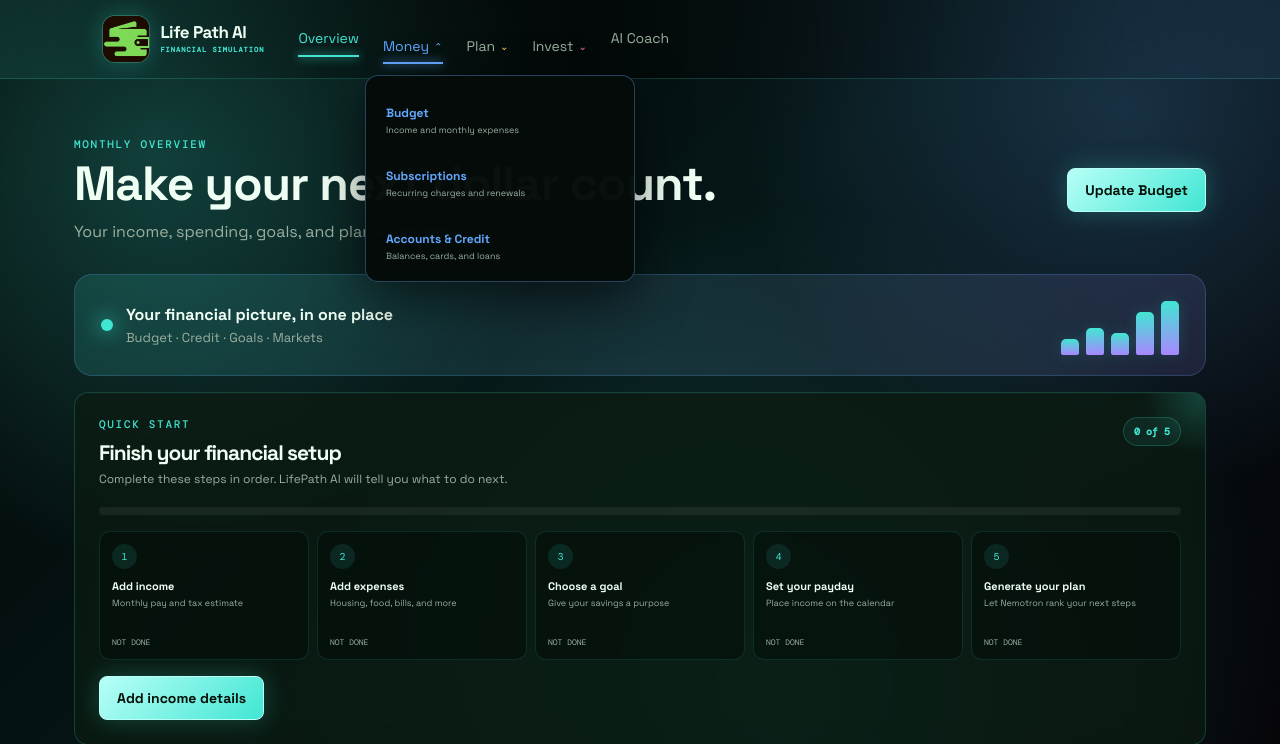
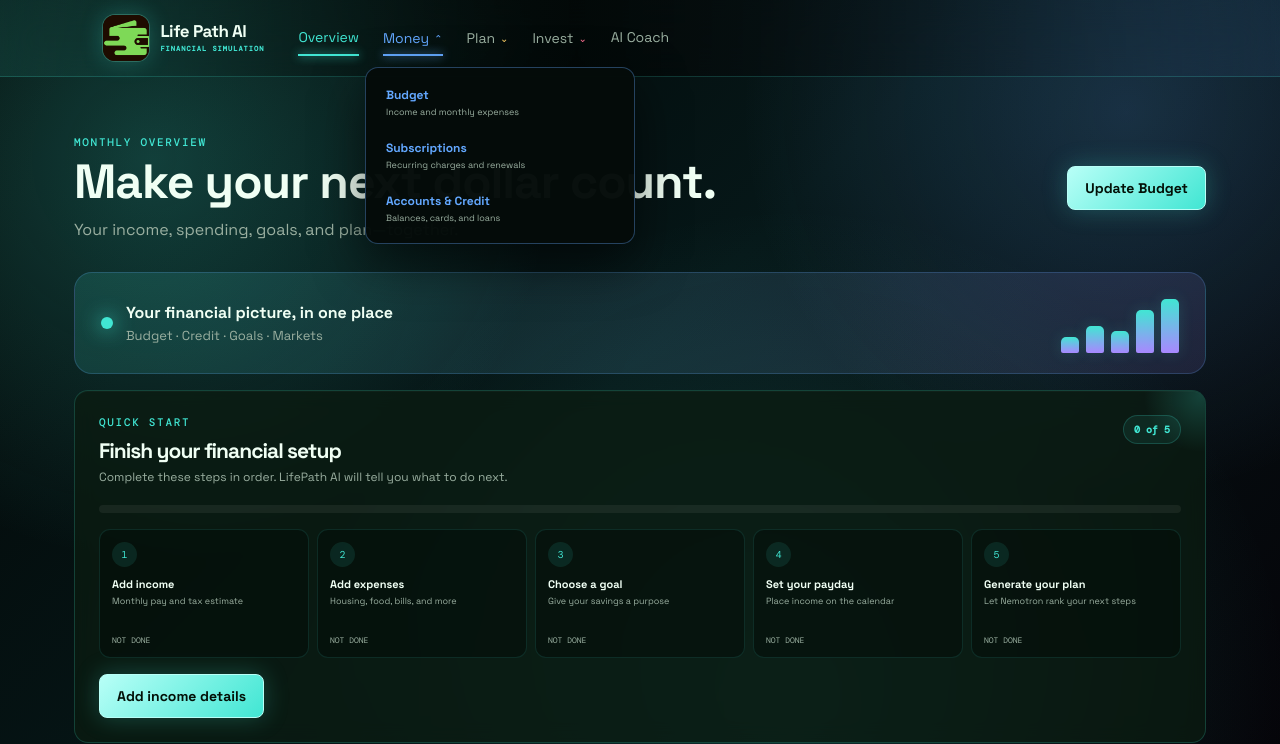
Before and after one commit to Rygar7/Table4, a FastAPI app: page / in a window 1280 px wide, after a click that opens the changed part. Shown: the top 744 px of the page. Run offline with FastAPI, Linux system fonts and the light colour scheme.

Commit message:
Align grouped navigation items

```diff
--- a/static/style.css
+++ b/static/style.css
@@ -1424,7 +1424,7 @@ main::before {
 .nav-plan { --tab-color: #ffd166; }
 .nav-invest { --tab-color: #ff6f91; }
 .nav-ai { --tab-color: #d182ff; }
-.nav-group { position: relative; }
+.nav-group { position: relative; margin-top: 0; color: inherit; }
 .nav-group > summary {
   position: relative;
   display: flex;
@@ -1471,6 +1471,7 @@ main::before {
 }
 .nav-popover a {
   display: block;
+  margin-top: 0;
   padding: 11px 12px;
   color: var(--text);
   border-radius: 9px;
```
